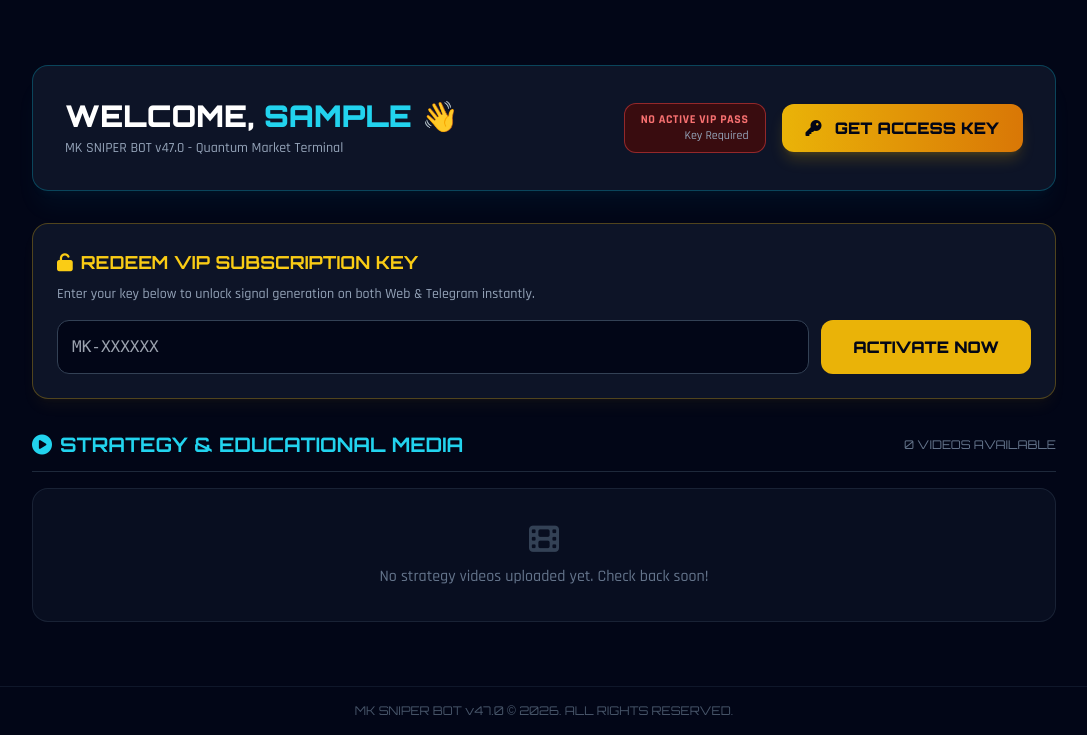
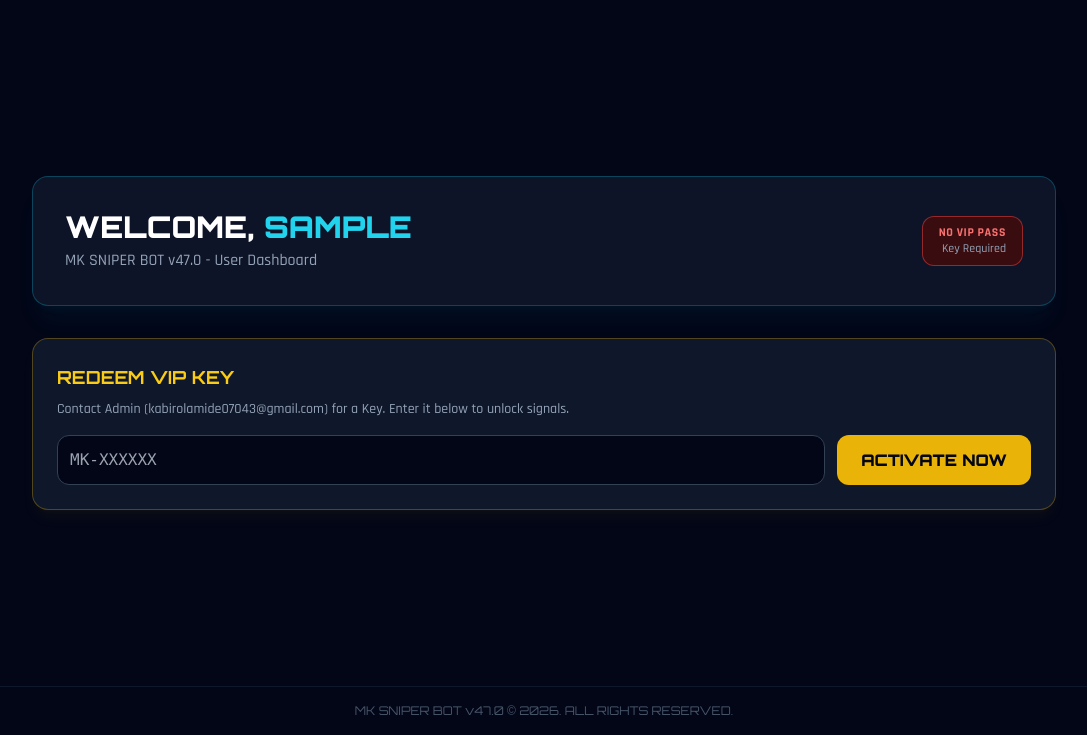
Before and after one commit to Mkyou-lab/appbot2, a Flask app: page /dashboard in a window 1280 px wide. Shown: the part 65-800 px from the top of the page, without its empty margins (96-1183 px from the left). Run offline with Flask 3, Linux system fonts and the light colour scheme; the visitor is signed in with stand-in values (Sample User, id 1); some libraries are stand-ins or nearby versions.

Commit message:
Refactor dashboard HTML structure and content

```diff
--- a/templates/dashboard.html
+++ b/templates/dashboard.html
@@ -1,124 +1,57 @@
 {% extends 'base.html' %}
-
 {% block content %}
-<div class="w-full max-w-5xl mx-auto space-y-8 py-6">
-
-    <!-- Top Welcome Banner -->
-    <div class="bg-slate-900/90 border border-cyan-500/30 rounded-2xl p-6 md:p-8 flex flex-col md:flex-row justify-between items-start md:items-center gap-6 shadow-xl shadow-cyan-500/5">
+<div class="w-full max-w-5xl w-full mx-auto space-y-8">
+    <div class="bg-slate-900/90 border border-cyan-500/30 rounded-2xl p-6 md:p-8 flex flex-col md:flex-row justify-between items-center gap-6 shadow-xl shadow-cyan-500/5">
         <div>
-            <div class="flex items-center gap-3">
-                <h1 class="text-3xl font-black font-orbitron text-white">
-                    WELCOME, <span class="text-cyan-400">{{ (user.username if user else 'TRADER') | upper }}</span> 👋
-                </h1>
+            <h1 class="text-3xl font-black font-orbitron text-white">WELCOME, <span class="text-cyan-400">{{ user.username | upper }}</span></h1>
+            <p class="text-slate-400 mt-1">MK SNIPER BOT v47.0 - User Dashboard</p>
         </div>
-            <p class="text-slate-400 text-sm mt-1">MK SNIPER BOT v47.0 - Quantum Market Terminal</p>
+        <div class="flex items-center gap-4">
+            {% if user.subscribed %}
+                <div class="bg-emerald-950/80 border border-emerald-500/50 px-4 py-2 rounded-xl text-right">
+                    <div class="text-xs text-emerald-400 font-bold uppercase tracking-wider">VIP ACTIVE</div>
+                    <div class="text-xs text-slate-400">Valid Till: {{ user.expiry_date }}</div>
                 </div>
-
-        <!-- Subscription Status Badge -->
-        <div class="flex items-center gap-4">
-            {% if user and user.subscribed %}
-                <div class="bg-emerald-950/80 border border-emerald-500/50 px-4 py-2 rounded-xl text-right">
-                    <div class="text-xs text-emerald-400 font-bold uppercase tracking-wider">VIP ACCESS ACTIVE</div>
-                    <div class="text-xs text-slate-400">Expires: {{ user.expiry_date or 'Lifetime' }}</div>
-                </div>
-                <a href="/signals" class="bg-gradient-to-r from-cyan-500 to-blue-600 hover:from-cyan-400 hover:to-blue-500 text-slate-950 font-black font-orbitron px-6 py-3 rounded-xl transition shadow-lg shadow-cyan-500/20">
-                    <i class="fas fa-crosshairs mr-2"></i> LAUNCH SIGNALS
-                </a>
+                <a href="/signals" class="bg-cyan-500 hover:bg-cyan-400 text-slate-950 font-black font-orbitron px-6 py-3 rounded-xl transition">LAUNCH SIGNALS</a>
             {% else %}
                 <div class="bg-red-950/80 border border-red-500/50 px-4 py-2 rounded-xl text-right">
-                    <div class="text-xs text-red-400 font-bold uppercase tracking-wider">NO ACTIVE VIP PASS</div>
+                    <div class="text-xs text-red-400 font-bold uppercase tracking-wider">NO VIP PASS</div>
                     <div class="text-xs text-slate-400">Key Required</div>
                 </div>
-                <a href="/subscribe" class="bg-gradient-to-r from-yellow-500 to-amber-600 hover:from-yellow-400 hover:to-amber-500 text-slate-950 font-black font-orbitron px-6 py-3 rounded-xl transition shadow-lg shadow-yellow-500/20">
-                    <i class="fas fa-key mr-2"></i> GET ACCESS KEY
-                </a>
             {% endif %}
         </div>
     </div>
 
-    <!-- Quick Redeem Key Card (If not subscribed) -->
-    {% if user and not user.subscribed %}
-    <div class="bg-slate-900/90 border border-yellow-500/30 rounded-2xl p-6 shadow-lg shadow-yellow-500/5">
-        <h3 class="text-lg font-bold font-orbitron text-yellow-400 mb-2 flex items-center gap-2">
-            <i class="fas fa-unlock"></i> REDEEM VIP SUBSCRIPTION KEY
-        </h3>
-        <p class="text-slate-400 text-sm mb-4">Enter your key below to unlock signal generation on both Web & Telegram instantly.</p>
-
-        <div class="flex flex-col sm:flex-row gap-3">
-            <input type="text" id="keyInput" placeholder="MK-XXXXXX"
-                   class="flex-1 bg-slate-950 border border-slate-700 rounded-xl p-3.5 text-white font-mono uppercase focus:border-yellow-500 outline-none">
-            <button onclick="redeemKey()" class="bg-yellow-500 hover:bg-yellow-400 text-slate-950 font-black font-orbitron px-8 py-3.5 rounded-xl transition">
-                ACTIVATE NOW
-            </button>
+    {% if not user.subscribed %}
+    <div class="bg-slate-900 border border-yellow-500/30 rounded-2xl p-6 shadow-lg shadow-yellow-500/5">
+        <h3 class="text-lg font-bold font-orbitron text-yellow-400 mb-2">REDEEM VIP KEY</h3>
+        <p class="text-slate-400 text-sm mb-4">Contact Admin (kabirolamide07043@gmail.com) for a Key. Enter it below to unlock signals.</p>
+        <div class="flex gap-3">
+            <input type="text" id="keyInput" placeholder="MK-XXXXXX" class="flex-1 bg-slate-950 border border-slate-700 rounded-xl p-3 text-white font-mono uppercase focus:border-yellow-500 outline-none">
+            <button onclick="redeemKey()" class="bg-yellow-500 hover:bg-yellow-400 text-slate-950 font-black font-orbitron px-6 py-3 rounded-xl transition">ACTIVATE NOW</button>
         </div>
         <div id="keyMsg" class="mt-3 text-sm font-bold hidden"></div>
     </div>
     {% endif %}
-
-    <!-- Video Strategies / Educational Content -->
-    <div class="space-y-4">
-        <div class="flex justify-between items-center border-b border-slate-800 pb-3">
-            <h2 class="text-xl font-bold font-orbitron text-cyan-400 flex items-center gap-2">
-                <i class="fas fa-play-circle"></i> STRATEGY & EDUCATIONAL MEDIA
-            </h2>
-            <span class="text-xs text-slate-500 font-orbitron">{{ content|length if content else 0 }} VIDEOS AVAILABLE</span>
 </div>
-
-        {% if content %}
-            <div class="grid grid-cols-1 md:grid-cols-2 gap-6">
-                {% for item in content %}
-                <div class="bg-slate-900 border border-slate-800 rounded-2xl p-5 space-y-3">
-                    <h3 class="font-bold text-white text-base font-orbitron flex items-center gap-2">
-                        <i class="fas fa-video text-cyan-400"></i> {{ item.title }}
-                    </h3>
-                    <div class="aspect-video w-full rounded-xl overflow-hidden border border-slate-800 bg-slate-950">
-                        {% if 'youtube' in item.url or 'embed' in item.url %}
-                            <iframe src="{{ item.url }}" class="w-full h-full" frameborder="0" allowfullscreen></iframe>
-                        {% else %}
-                            <video src="{{ item.url }}" controls class="w-full h-full"></video>
-                        {% endif %}
-                    </div>
-                </div>
-                {% endfor %}
-            </div>
-        {% else %}
-            <div class="bg-slate-900/50 border border-slate-800/80 rounded-2xl p-8 text-center text-slate-500">
-                <i class="fas fa-film text-3xl mb-2 text-slate-700"></i>
-                <p>No strategy videos uploaded yet. Check back soon!</p>
-            </div>
-        {% endif %}
-    </div>
-
-</div>
-
 <script>
     async function redeemKey() {
         const key = document.getElementById('keyInput').value.trim();
         const msg = document.getElementById('keyMsg');
         if (!key) return;
-
         msg.classList.remove('hidden', 'text-emerald-400', 'text-red-400');
-        msg.innerText = "Validating key...";
-
-        try {
+        msg.innerText = "Processing...";
         const res = await fetch('/api/redeem_key', {
-                method: 'POST',
-                headers: { 'Content-Type': 'application/json' },
+            method: 'POST', headers: { 'Content-Type': 'application/json' },
             body: JSON.stringify({ key: key })
         });
         const data = await res.json();
-
         if (data.success) {
             msg.classList.add('text-emerald-400');
-                msg.innerText = "✅ " + data.message + " Reloading...";
+            msg.innerText = "✅ Success! Reloading...";
             setTimeout(() => window.location.reload(), 1500);
         } else {
-                msg.classList.add('text-red-400');
-                msg.innerText = "❌ " + data.message;
-            }
-        } catch (e) {
-            msg.classList.add('text-red-400');
-            msg.innerText = "❌ Network error. Try again.";
+            msg.classList.add('text-red-400'); msg.innerText = "❌ " + data.message;
         }
     }
 </script>
```
Lines whose indentation alone changed are shown as unchanged.
